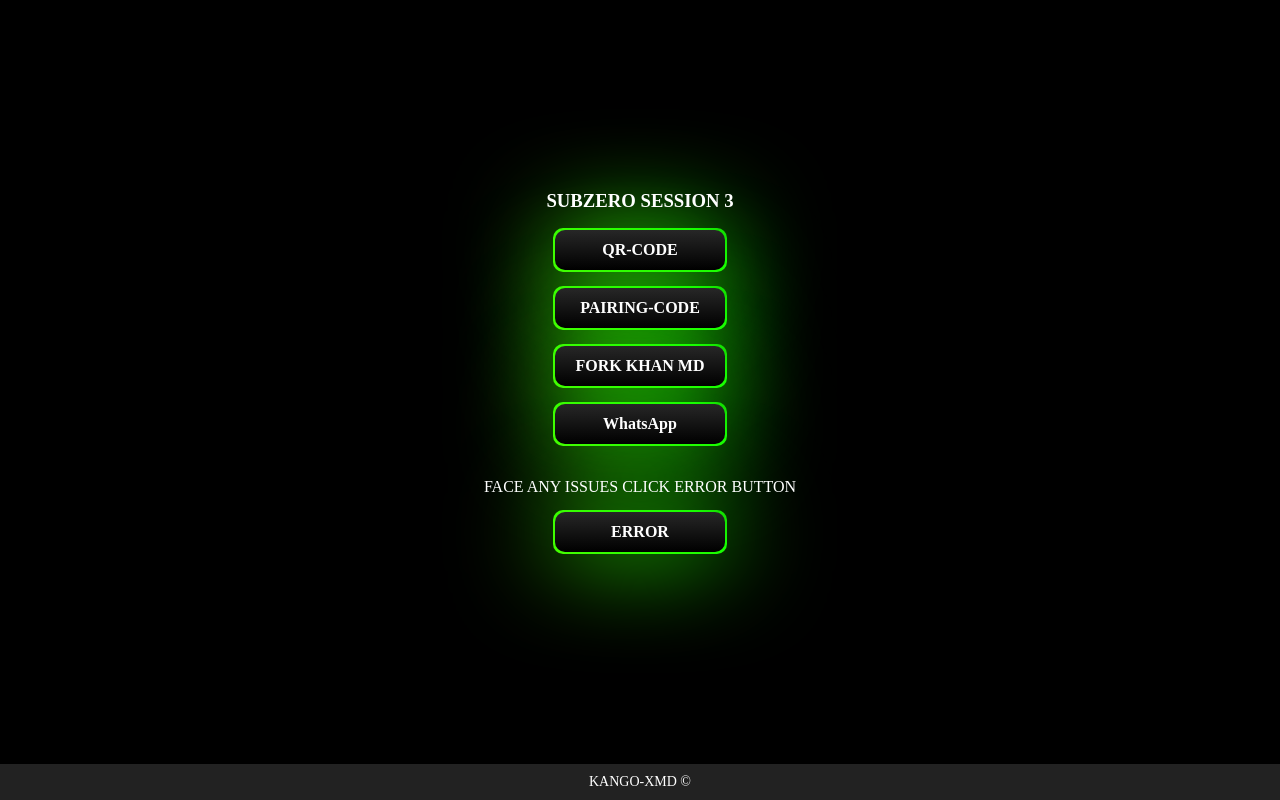
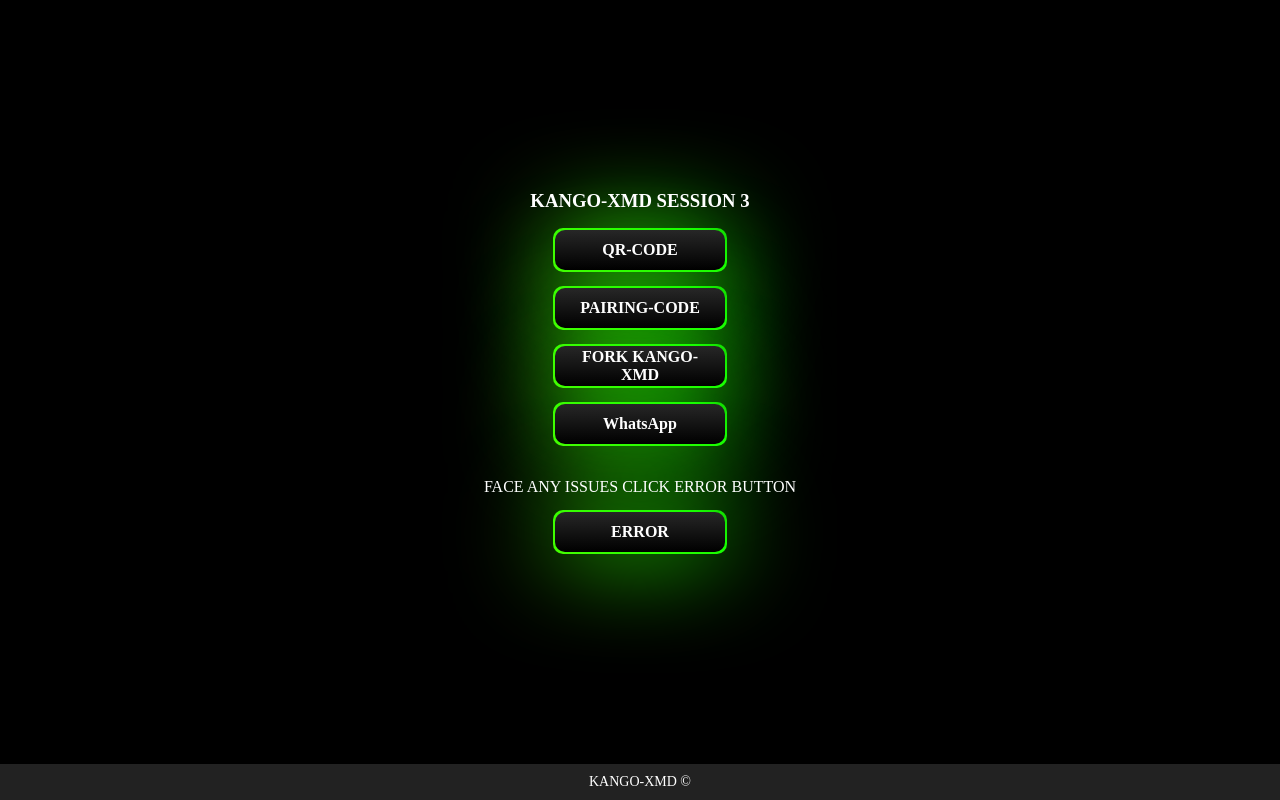
Before and after one commit to xenocrypt01/kango-pair-site, a website: page main.html in a window 1280 px wide. Drawn offline with Linux system fonts and the light colour scheme.

Commit message:
Update main.html

```diff
--- a/main.html
+++ b/main.html
@@ -112,11 +112,11 @@
 </head>
 <body>
   <div class="button-container">
-    <h3> SUBZERO SESSION 3</h3>
+    <h3> KANGO-XMD SESSION 3</h3>
     <div></div>
     <a href="/qr" class="button" target="_blank"> <span>QR-CODE</span> </a> <br>
     <a href="/pair" class="button" target="_blank"> <span>PAIRING-CODE</span> </a> <br>
-    <a href="https://github.com/OfficialKango/KANGO-XMD/fork" class="button" target="_blank"> <span>FORK KHAN MD</span> </a> <br> </a>
+    <a href="https://github.com/OfficialKango/KANGO-XMD/fork" class="button" target="_blank"> <span>FORK KANGO-XMD</span> </a> <br> </a>
     <a href="https://whatsapp.com/channel/0029Va8YUl50bIdtVMYnYd0E" class="button" target="_blank"> <span>WhatsApp</span> </a> <br>
 
     <p>FACE ANY ISSUES CLICK ERROR BUTTON</p>
```
